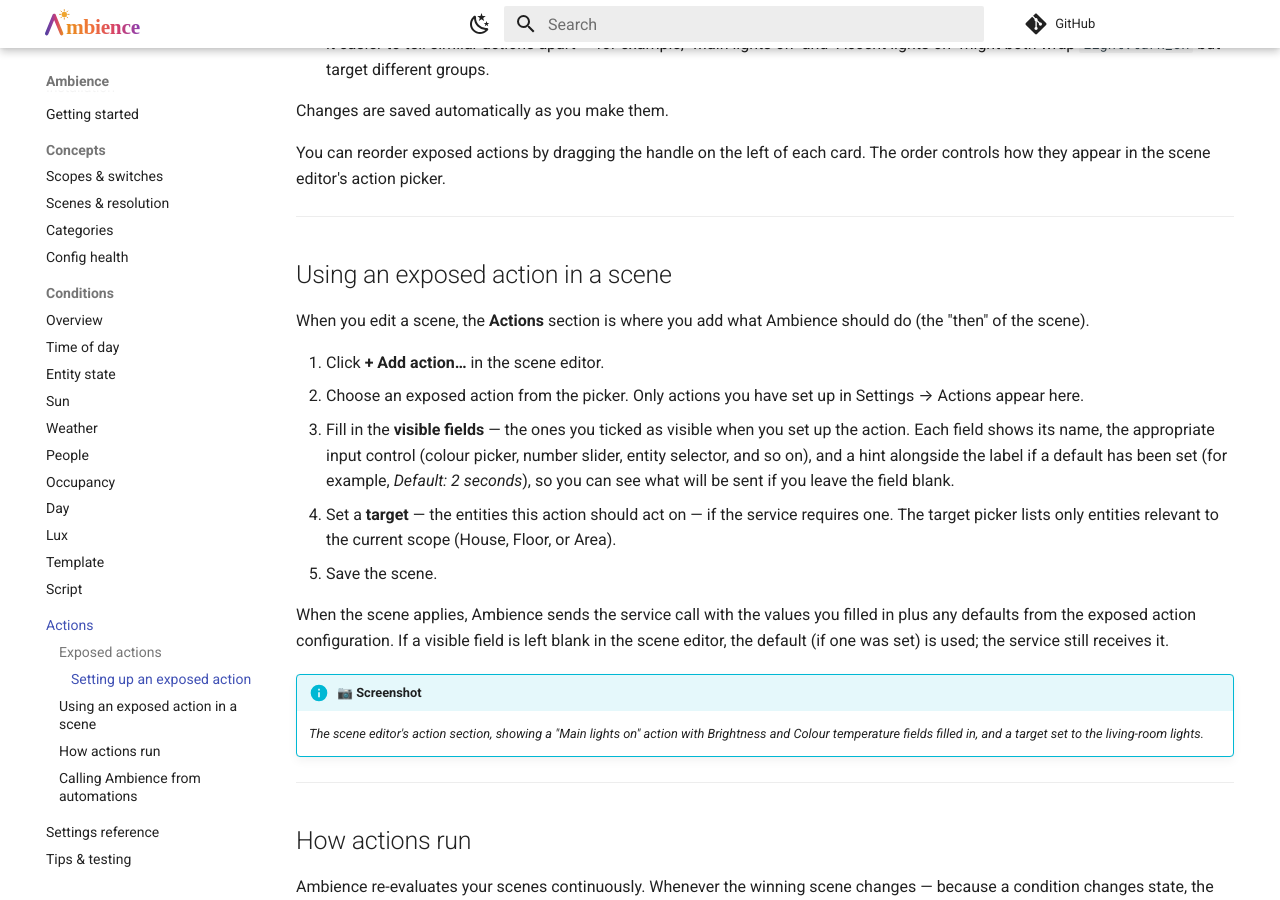
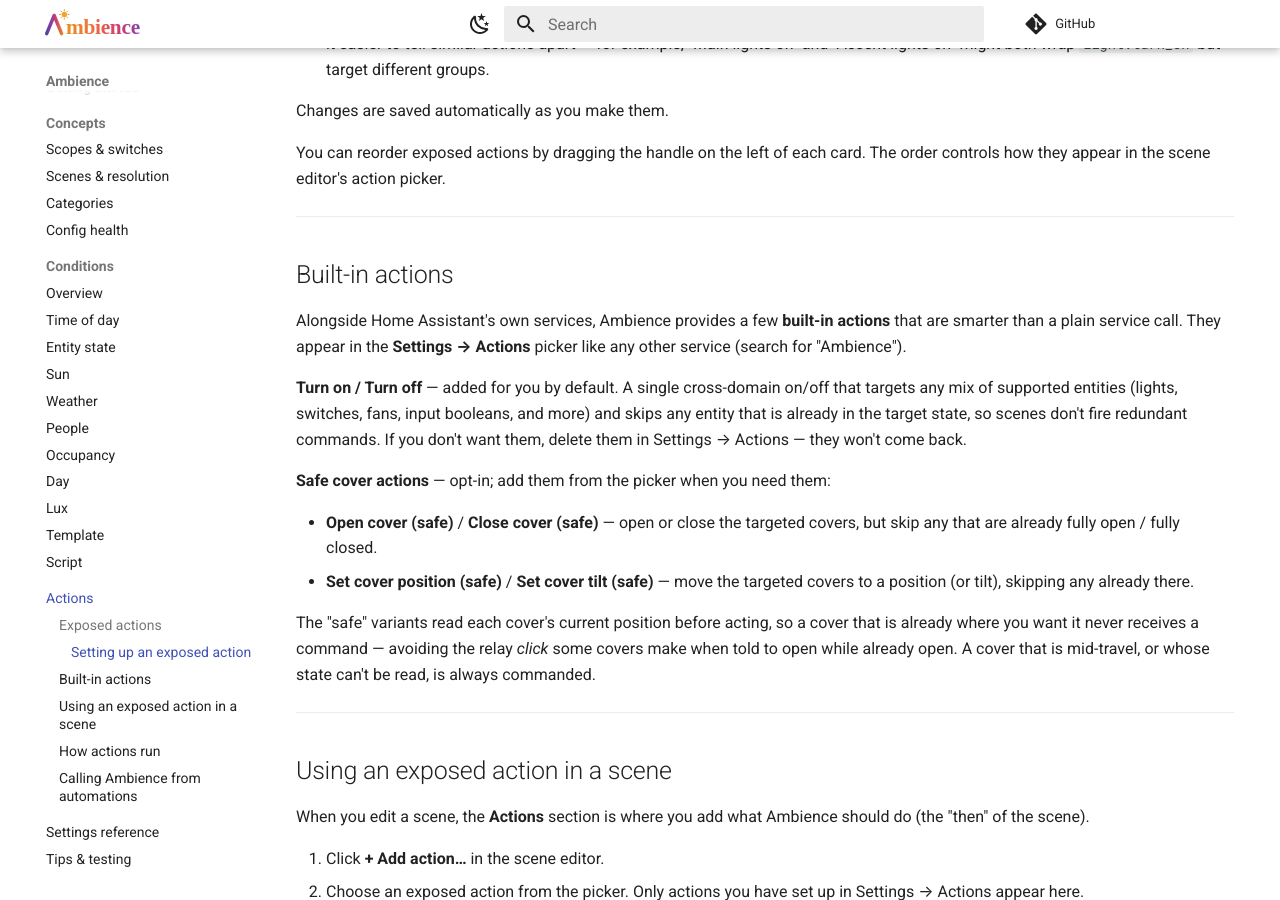
Before and after one commit to clintongormley/ambience, an MkDocs documentation site: the page built from docs/actions.md, in a window 1280 px wide and 900 px high, scrolled down 1231 px. Built offline with MkDocs 1.6.1 and Material for MkDocs 9.7.7, drawn with Linux system fonts in a browser that asks for light colours; comment, search, counter and statistics services are not loaded.

Commit message:
docs: document built-in actions in actions.md

```diff
--- a/docs/actions.md
+++ b/docs/actions.md
@@ -36,6 +36,32 @@ The combination is flexible. For example, a `light.turn_on` exposed action might
 Changes are saved automatically as you make them.
 
 You can reorder exposed actions by dragging the handle on the left of each card. The order controls how they appear in the scene editor's action picker.
+
+---
+
+## Built-in actions
+
+Alongside Home Assistant's own services, Ambience provides a few **built-in
+actions** that are smarter than a plain service call. They appear in the
+**Settings → Actions** picker like any other service (search for "Ambience").
+
+**Turn on / Turn off** — added for you by default. A single cross-domain on/off
+that targets any mix of supported entities (lights, switches, fans, input
+booleans, and more) and skips any entity that is already in the target state, so
+scenes don't fire redundant commands. If you don't want them, delete them in
+Settings → Actions — they won't come back.
+
+**Safe cover actions** — opt-in; add them from the picker when you need them:
+
+- **Open cover (safe)** / **Close cover (safe)** — open or close the targeted
+  covers, but skip any that are already fully open / fully closed.
+- **Set cover position (safe)** / **Set cover tilt (safe)** — move the targeted
+  covers to a position (or tilt), skipping any already there.
+
+The "safe" variants read each cover's current position before acting, so a cover
+that is already where you want it never receives a command — avoiding the relay
+*click* some covers make when told to open while already open. A cover that is
+mid-travel, or whose state can't be read, is always commanded.
 
 ---
 
```
